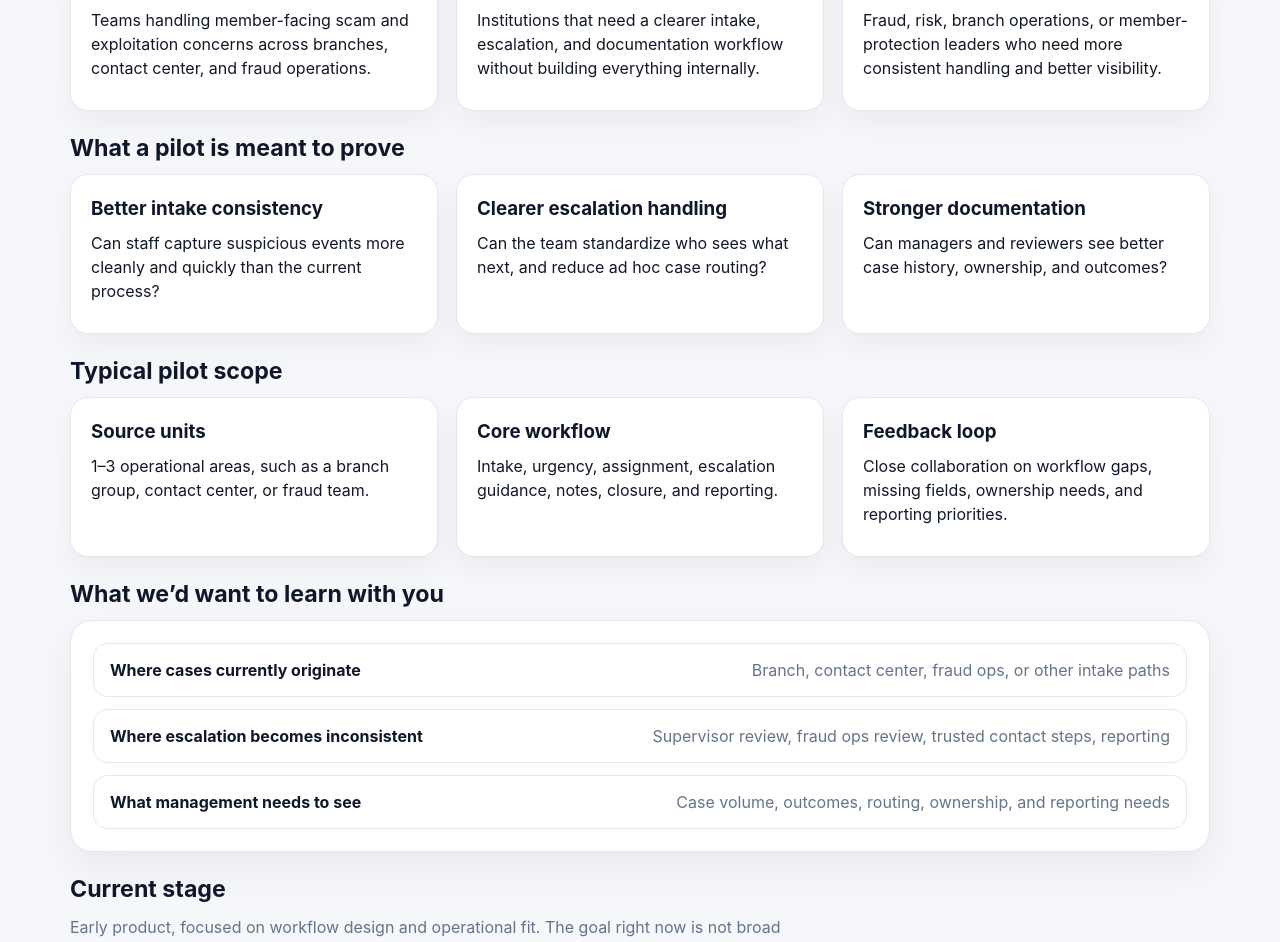
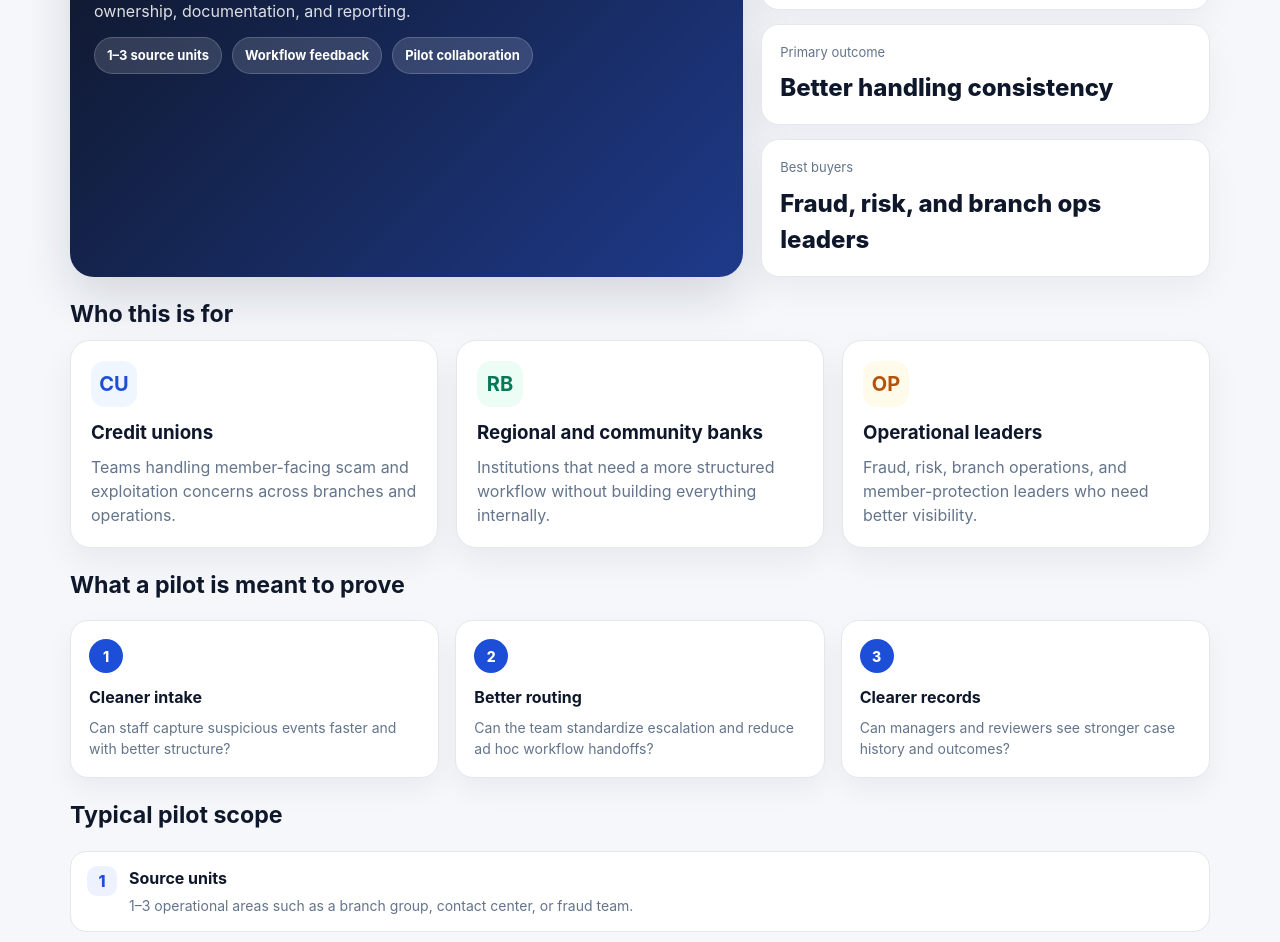
Before and after one commit to OmereKurt/aegis-member-protection, a Next.js app in the folder startup-frontend/: page /pilot in a window 1280 px wide. Shown: the part 420-1362 px from the top of the page. Built offline with nearby package versions, Linux system fonts and the light colour scheme.

Commit message:
Add more visual color and graphic-style sections to homepage and pilot page

```diff
--- a/startup-frontend/app/globals.css
+++ b/startup-frontend/app/globals.css
@@ -803,3 +803,220 @@ pre {
     grid-template-columns: 1fr;
   }
 }
+
+.accent-band {
+  margin-top: 26px;
+  padding: 18px;
+  border-radius: 22px;
+  background: linear-gradient(135deg, #eff6ff 0%, #eef2ff 50%, #f8fafc 100%);
+  border: 1px solid #dbeafe;
+}
+
+.visual-grid {
+  display: grid;
+  gap: 18px;
+  grid-template-columns: repeat(auto-fit, minmax(220px, 1fr));
+}
+
+.visual-card {
+  background: #ffffff;
+  border: 1px solid #e5e7eb;
+  border-radius: 20px;
+  padding: 20px;
+  box-shadow: 0 14px 34px rgba(15, 23, 42, 0.06);
+}
+
+.visual-card h3 {
+  margin: 12px 0 8px;
+  color: #0f172a;
+}
+
+.visual-card p {
+  margin: 0;
+  color: #64748b;
+}
+
+.icon-badge {
+  width: 46px;
+  height: 46px;
+  border-radius: 14px;
+  display: grid;
+  place-items: center;
+  font-size: 20px;
+  font-weight: 700;
+  background: #eff6ff;
+  color: #1d4ed8;
+}
+
+.icon-badge.green {
+  background: #ecfdf5;
+  color: #047857;
+}
+
+.icon-badge.amber {
+  background: #fffbeb;
+  color: #b45309;
+}
+
+.icon-badge.red {
+  background: #fef2f2;
+  color: #b91c1c;
+}
+
+.icon-badge.dark {
+  background: #0f172a;
+  color: #ffffff;
+}
+
+.process-row {
+  display: grid;
+  gap: 16px;
+  grid-template-columns: repeat(auto-fit, minmax(180px, 1fr));
+  margin-top: 18px;
+}
+
+.process-step {
+  position: relative;
+  background: #ffffff;
+  border: 1px solid #e5e7eb;
+  border-radius: 18px;
+  padding: 18px;
+  box-shadow: 0 12px 28px rgba(15, 23, 42, 0.05);
+}
+
+.process-step-number {
+  width: 34px;
+  height: 34px;
+  border-radius: 999px;
+  display: grid;
+  place-items: center;
+  background: #1d4ed8;
+  color: white;
+  font-size: 14px;
+  font-weight: 800;
+  margin-bottom: 12px;
+}
+
+.process-step h3 {
+  margin: 0 0 8px;
+  font-size: 1rem;
+  color: #0f172a;
+}
+
+.process-step p {
+  margin: 0;
+  color: #64748b;
+  font-size: 14px;
+}
+
+.split-highlight {
+  display: grid;
+  gap: 18px;
+  grid-template-columns: 1.2fr 0.8fr;
+  align-items: stretch;
+}
+
+.highlight-panel {
+  background: linear-gradient(135deg, #0f172a 0%, #1e3a8a 100%);
+  color: white;
+  border-radius: 24px;
+  padding: 24px;
+  box-shadow: 0 20px 50px rgba(15, 23, 42, 0.14);
+}
+
+.highlight-panel h3 {
+  margin: 0 0 10px;
+  font-size: 1.35rem;
+}
+
+.highlight-panel p {
+  margin: 0;
+  color: rgba(255, 255, 255, 0.86);
+}
+
+.highlight-stats {
+  display: grid;
+  gap: 14px;
+}
+
+.highlight-stat {
+  background: #ffffff;
+  border: 1px solid #e5e7eb;
+  border-radius: 18px;
+  padding: 18px;
+  box-shadow: 0 14px 34px rgba(15, 23, 42, 0.05);
+}
+
+.highlight-stat-label {
+  font-size: 13px;
+  color: #64748b;
+  margin-bottom: 8px;
+}
+
+.highlight-stat-value {
+  font-size: 1.5rem;
+  font-weight: 800;
+  color: #0f172a;
+}
+
+.mini-pills {
+  display: flex;
+  flex-wrap: wrap;
+  gap: 10px;
+  margin-top: 14px;
+}
+
+.mini-pill {
+  padding: 8px 12px;
+  border-radius: 999px;
+  background: rgba(255, 255, 255, 0.14);
+  color: white;
+  font-size: 13px;
+  font-weight: 700;
+  border: 1px solid rgba(255, 255, 255, 0.18);
+}
+
+.compact-points {
+  display: grid;
+  gap: 12px;
+  margin-top: 18px;
+}
+
+.compact-point {
+  display: flex;
+  align-items: flex-start;
+  gap: 12px;
+  padding: 14px 16px;
+  border-radius: 16px;
+  background: #ffffff;
+  border: 1px solid #e5e7eb;
+}
+
+.compact-point-mark {
+  width: 30px;
+  height: 30px;
+  border-radius: 10px;
+  display: grid;
+  place-items: center;
+  background: #eef2ff;
+  color: #1d4ed8;
+  font-weight: 800;
+  flex-shrink: 0;
+}
+
+.compact-point-text strong {
+  display: block;
+  color: #0f172a;
+  margin-bottom: 3px;
+}
+
+.compact-point-text span {
+  color: #64748b;
+  font-size: 14px;
+}
+
+@media (max-width: 900px) {
+  .split-highlight {
+    grid-template-columns: 1fr;
+  }
+}
--- a/startup-frontend/app/pilot/page.tsx
+++ b/startup-frontend/app/pilot/page.tsx
@@ -5,8 +5,7 @@ export default function PilotPage() {
         <div className="page-kicker">Design Partner Program</div>
         <h1 className="page-title">Pilot Aegis with your team</h1>
         <p className="page-subtitle">
-          We are shaping Aegis with early design partners in credit unions and regional banks
-          that want a more consistent workflow for suspected elder financial exploitation cases.
+          We are shaping Aegis with early design partners in credit unions and regional banks that want a more consistent workflow for suspected elder financial exploitation cases.
         </p>
 
         <div className="nav-row" style={{ marginTop: "16px" }}>
@@ -16,76 +15,115 @@ export default function PilotPage() {
       </div>
 
       <section className="section">
-        <h2 className="section-title">Who this is for</h2>
-        <div className="feature-grid">
-          <div className="feature-card">
-            <h3>Credit unions</h3>
+        <div className="split-highlight">
+          <div className="highlight-panel">
+            <h3>What a design partner helps us do</h3>
             <p>
-              Teams handling member-facing scam and exploitation concerns across branches,
-              contact center, and fraud operations.
+              Tighten the workflow with real-world feedback around intake, escalation, ownership, documentation, and reporting.
             </p>
+
+            <div className="mini-pills">
+              <div className="mini-pill">1–3 source units</div>
+              <div className="mini-pill">Workflow feedback</div>
+              <div className="mini-pill">Pilot collaboration</div>
+            </div>
           </div>
 
-          <div className="feature-card">
-            <h3>Regional and community banks</h3>
-            <p>
-              Institutions that need a clearer intake, escalation, and documentation workflow
-              without building everything internally.
-            </p>
+          <div className="highlight-stats">
+            <div className="highlight-stat">
+              <div className="highlight-stat-label">Pilot goal</div>
+              <div className="highlight-stat-value">Operational fit</div>
+            </div>
+            <div className="highlight-stat">
+              <div className="highlight-stat-label">Primary outcome</div>
+              <div className="highlight-stat-value">Better handling consistency</div>
+            </div>
+            <div className="highlight-stat">
+              <div className="highlight-stat-label">Best buyers</div>
+              <div className="highlight-stat-value">Fraud, risk, and branch ops leaders</div>
+            </div>
+          </div>
+        </div>
+      </section>
+
+      <section className="section">
+        <h2 className="section-title">Who this is for</h2>
+        <div className="visual-grid">
+          <div className="visual-card">
+            <div className="icon-badge">CU</div>
+            <h3>Credit unions</h3>
+            <p>Teams handling member-facing scam and exploitation concerns across branches and operations.</p>
           </div>
 
-          <div className="feature-card">
+          <div className="visual-card">
+            <div className="icon-badge green">RB</div>
+            <h3>Regional and community banks</h3>
+            <p>Institutions that need a more structured workflow without building everything internally.</p>
+          </div>
+
+          <div className="visual-card">
+            <div className="icon-badge amber">OP</div>
             <h3>Operational leaders</h3>
-            <p>
-              Fraud, risk, branch operations, or member-protection leaders who need more consistent handling
-              and better visibility.
-            </p>
+            <p>Fraud, risk, branch operations, and member-protection leaders who need better visibility.</p>
           </div>
         </div>
       </section>
 
       <section className="section">
         <h2 className="section-title">What a pilot is meant to prove</h2>
-        <div className="feature-grid">
-          <div className="feature-card">
-            <h3>Better intake consistency</h3>
-            <p>Can staff capture suspicious events more cleanly and quickly than the current process?</p>
+        <div className="process-row">
+          <div className="process-step">
+            <div className="process-step-number">1</div>
+            <h3>Cleaner intake</h3>
+            <p>Can staff capture suspicious events faster and with better structure?</p>
           </div>
 
-          <div className="feature-card">
-            <h3>Clearer escalation handling</h3>
-            <p>Can the team standardize who sees what next, and reduce ad hoc case routing?</p>
+          <div className="process-step">
+            <div className="process-step-number">2</div>
+            <h3>Better routing</h3>
+            <p>Can the team standardize escalation and reduce ad hoc workflow handoffs?</p>
           </div>
 
-          <div className="feature-card">
-            <h3>Stronger documentation</h3>
-            <p>Can managers and reviewers see better case history, ownership, and outcomes?</p>
+          <div className="process-step">
+            <div className="process-step-number">3</div>
+            <h3>Clearer records</h3>
+            <p>Can managers and reviewers see stronger case history and outcomes?</p>
           </div>
         </div>
       </section>
 
       <section className="section">
         <h2 className="section-title">Typical pilot scope</h2>
-        <div className="feature-grid">
-          <div className="feature-card">
-            <h3>Source units</h3>
-            <p>1–3 operational areas, such as a branch group, contact center, or fraud team.</p>
+
+        <div className="compact-points">
+          <div className="compact-point">
+            <div className="compact-point-mark">1</div>
+            <div className="compact-point-text">
+              <strong>Source units</strong>
+              <span>1–3 operational areas such as a branch group, contact center, or fraud team.</span>
+            </div>
           </div>
 
-          <div className="feature-card">
-            <h3>Core workflow</h3>
-            <p>Intake, urgency, assignment, escalation guidance, notes, closure, and reporting.</p>
+          <div className="compact-point">
+            <div className="compact-point-mark">2</div>
+            <div className="compact-point-text">
+              <strong>Core workflow</strong>
+              <span>Intake, urgency, assignment, escalation guidance, notes, closure, and reporting.</span>
+            </div>
           </div>
 
-          <div className="feature-card">
-            <h3>Feedback loop</h3>
-            <p>Close collaboration on workflow gaps, missing fields, ownership needs, and reporting priorities.</p>
+          <div className="compact-point">
+            <div className="compact-point-mark">3</div>
+            <div className="compact-point-text">
+              <strong>Feedback loop</strong>
+              <span>Close collaboration on missing workflow steps, fields, ownership needs, and reporting priorities.</span>
+            </div>
           </div>
         </div>
       </section>
 
       <section className="section">
-        <h2 className="section-title">What we’d want to learn with you</h2>
+        <h2 className="section-title">What we want to learn with you</h2>
         <div className="ops-surface">
           <div className="reporting-list">
             <div className="reporting-row">
@@ -98,7 +136,7 @@ export default function PilotPage() {
             </div>
             <div className="reporting-row">
               <div className="reporting-row-label">What management needs to see</div>
-              <div className="muted">Case volume, outcomes, routing, ownership, and reporting needs</div>
+              <div className="muted">Case volume, outcomes, routing, ownership, and operational visibility</div>
             </div>
           </div>
         </div>
@@ -107,8 +145,7 @@ export default function PilotPage() {
       <section className="section">
         <h2 className="section-title">Current stage</h2>
         <p className="section-subtitle">
-          Early product, focused on workflow design and operational fit. The goal right now is
-          not broad rollout — it is finding strong design partners and tightening the workflow.
+          Early product, focused on workflow design and operational fit. Right now the goal is not broad rollout — it is finding strong design partners and tightening the workflow.
         </p>
 
         <div className="hero-actions">
```
Also changed, not shown: startup-frontend/app/page.tsx (+86 -48 lines).
